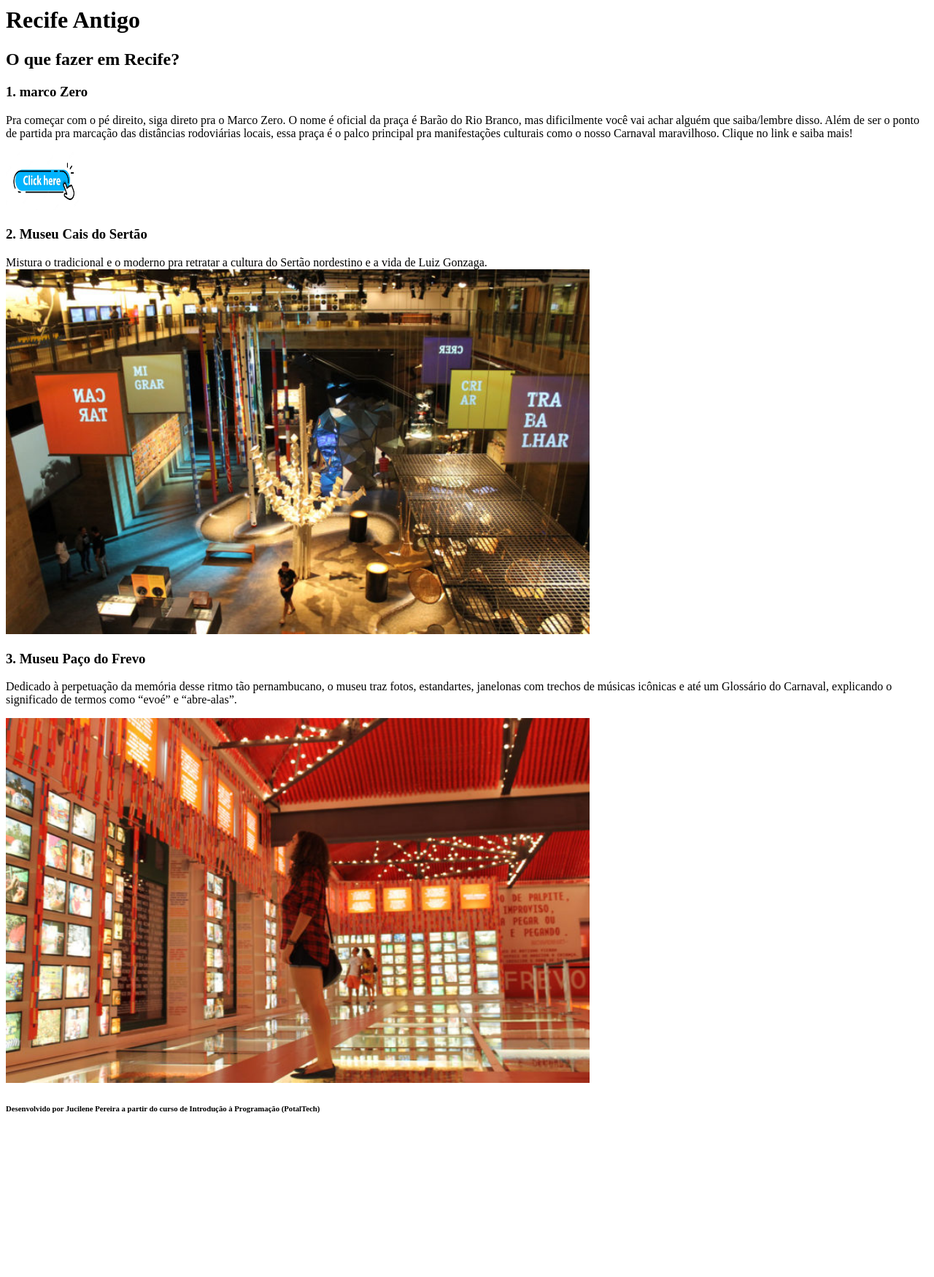
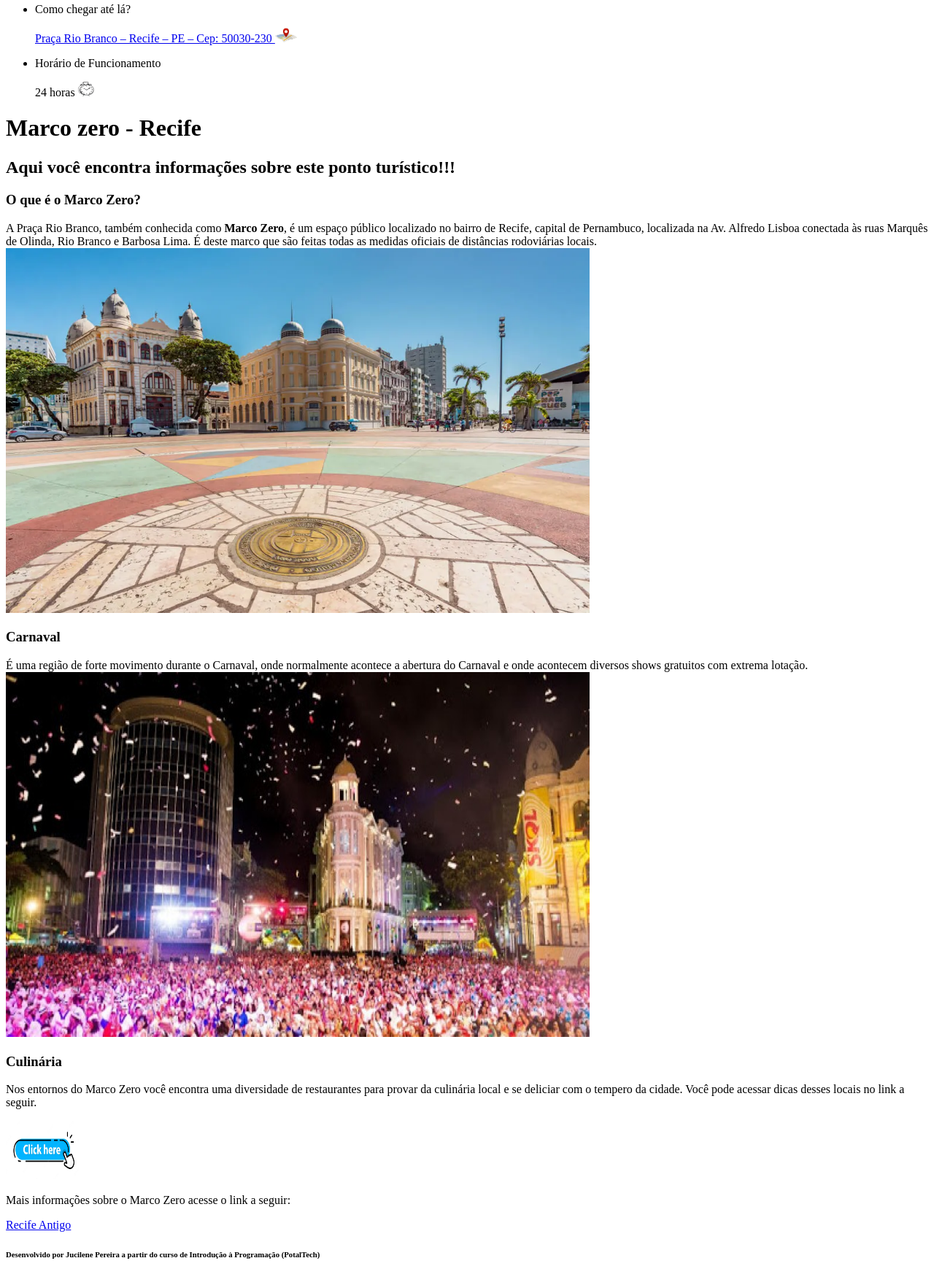
Before and after one commit to JucilenePereira/primeiro_html, a plain HTML site: page recife antigo/index.html in a window 1280 px wide. Shown: the part 38-1788 px from the top of the page at 73% size. Before the commit the page ends 1588 px from the top, so only its background shows below. Drawn offline with Linux system fonts and the light colour scheme.

```diff
--- a/recife antigo/index.html
+++ b/recife antigo/index.html
@@ -4,43 +4,66 @@
     <meta charset="UTF-8">
     <meta http-equiv="X-UA-Compatible" content="IE=edge">
     <meta name="viewport" content="width=device-width, initial-scale=1.0">
-    <title>Recife Antigo</title>
+    <title>Marco Zero Recife</title>
 </head>
 <body>
     <header>
-        <span>Turistando em Recife</span>
+        <span>
+            Turistando em Recife
+        </span>
+        <nav>
+            <ul>
+                <li>
+                    Como chegar até lá?
+                    <a target="blank" href="https://www.google.com/maps/d/viewer?gl=br&ie=UTF8&oe=UTF8&t=m&vpsrc=0&msa=0&mid=1Rmd8XCqORLaXU_25H0wuxBGjSPY&ll=-8.063219999999978%2C-34.871587&z=17">
+                        <p>
+                            Praça Rio Branco – Recife – PE – Cep: 50030-230
+                            <img width="30px" height="20px" src="assets/localiza.jpeg" alt="Imagem Logo EuroTour" />
+                        </p>
+                    </a>
+                </li>
+                <li>
+                    <p>
+                        Horário de Funcionamento
+                    </p>
+                </li>
+                    <p>
+                        24 horas
+                        <img width="22px" height="20px" src="assets/relogio.jpg"/>
+                    </p>
+            </ul>
+        </nav>
     </header>
-
-    <main>
+     <main>
         <h1>
-            Recife Antigo
+            Marco zero - Recife
         </h1>
         <h2>
-            O que fazer em Recife?
+            Aqui você encontra informações sobre este ponto turístico!!!
         </h2>
         <p>
             <h3>
-                1. marco Zero
+                O que é o Marco Zero?
             </h3>
-            Pra começar com o pé direito, siga direto pra o Marco Zero. O nome é oficial da praça é Barão do Rio Branco, mas dificilmente você vai achar alguém que saiba/lembre disso. Além de ser o ponto de partida pra marcação das distâncias rodoviárias locais, essa praça é o palco principal pra manifestações culturais como o nosso Carnaval maravilhoso. Clique no link e saiba mais!
-            <a target="blank" href="recife%20antigo/marcozero.html">
-            <p>
-                <img width="100px" height="80px" src="assets/clique.webp" alt="Imagem Logo EuroTour" />
-            </p>
+                A Praça Rio Branco, também conhecida como <strong>Marco Zero</strong>, é um espaço público localizado no bairro de Recife, capital de Pernambuco, localizada na Av. Alfredo Lisboa conectada às ruas Marquês de Olinda, Rio Branco e Barbosa Lima. É deste marco que são feitas todas as medidas oficiais de distâncias rodoviárias locais.
+            <img width="800px" height="500px" src="assets/marco_zero.webp"/>
+            <h3>
+                Carnaval
+            </h3>
+                É uma região de forte movimento durante o Carnaval, onde normalmente acontece a abertura do Carnaval e onde acontecem diversos shows gratuitos com extrema lotação.
+            <img width="800px" height="500px" src="assets/carnaval.jpeg"/>
+            <h3>
+                Culinária
+            </h3>
+            Nos entornos do Marco Zero você encontra uma diversidade de restaurantes para provar da culinária local e se deliciar com o tempero da cidade. Você pode acessar dicas desses locais no link a seguir.
+        </p>
+            <a target="blank" href="https://www.tripadvisor.com.br/RestaurantsNear-g304560-d2359523-Praca_do_Marco_Zero-Recife_State_of_Pernambuco.html">
+            <img width="100px" height="80px" src="assets/clique.webp" alt="Imagem Logo EuroTour" />
             </a>
-
-            <h3>
-                2. Museu Cais do Sertão
-            </h3>
-            Mistura o tradicional e o moderno pra retratar a cultura do Sertão nordestino e a vida de Luiz Gonzaga.
-            <img width="800px" height="500px" src="assets/cais-sertao.jpg"/>
-
-            <h3>
-                3. Museu Paço do Frevo
-            </h3>
-            Dedicado à perpetuação da memória desse ritmo tão pernambucano, o museu traz fotos, estandartes, janelonas com trechos de músicas icônicas e até um Glossário do Carnaval, explicando o significado de termos como “evoé” e “abre-alas”.
+        <p>
+            Mais informações sobre o Marco Zero acesse o link a seguir:
         </p>
-        <img width="800px" height="500px" src="assets/paço-frevo.jpg" />
+            <a href="recifeantigo.html">Recife Antigo</a>
         </main>
 
     <footer>
```
Also changed, not shown: recife antigo/recifeantigo.html (added, +58 -0 lines).
